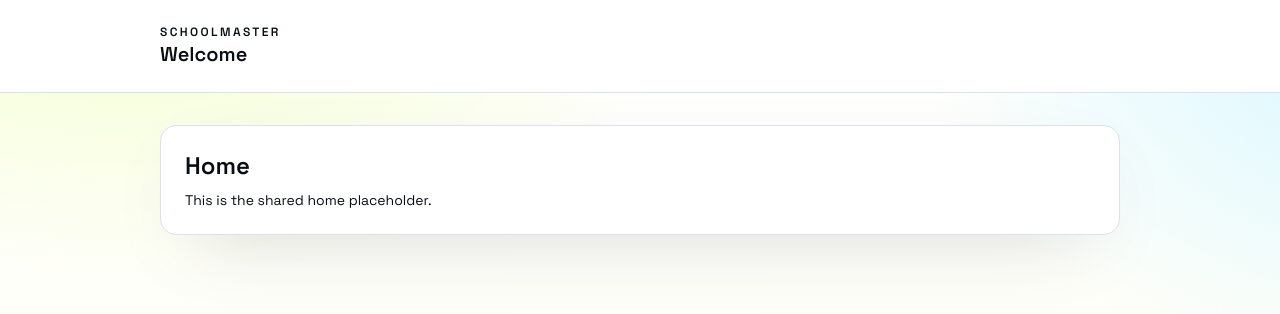
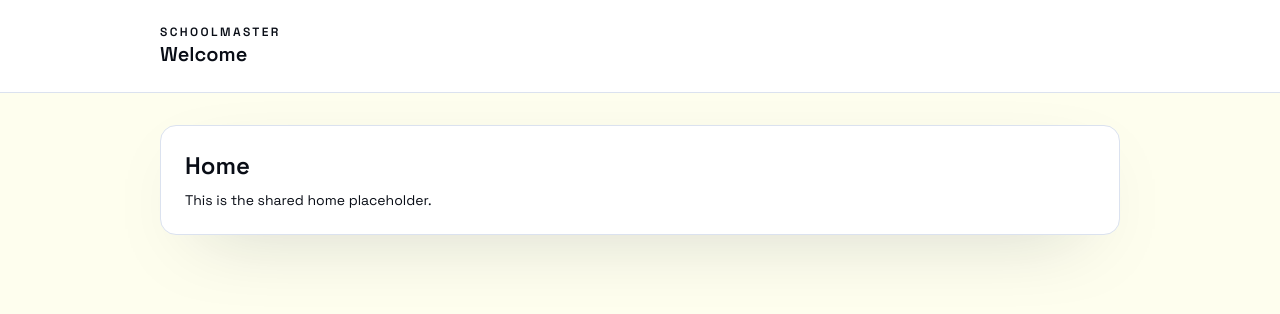
Before and after one commit to edersondev/schoolmaster-front, a Vue app: page / in a window 1280 px wide. Shown: the top 314 px of the page. Built offline with nearby package versions, Linux system fonts and the light colour scheme; no server answers.

Commit message:
adjust public layout background utility class

```diff
--- a/src/components/layouts/PublicLayout.vue
+++ b/src/components/layouts/PublicLayout.vue
@@ -1,5 +1,5 @@
 <template>
-  <div class="app-bg min-h-screen">
+  <div class="min-h-screen bg-[color:var(--color-background)]">
     <header class="border-b border-[color:var(--color-border)] bg-[color:var(--color-surface)]">
       <div class="mx-auto flex max-w-5xl items-center justify-between px-4 py-6 sm:px-6 lg:px-8">
         <div>
```
